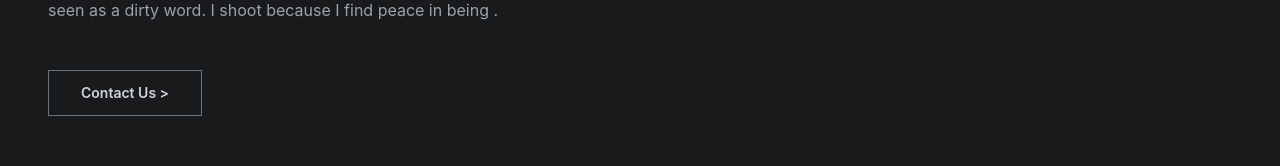
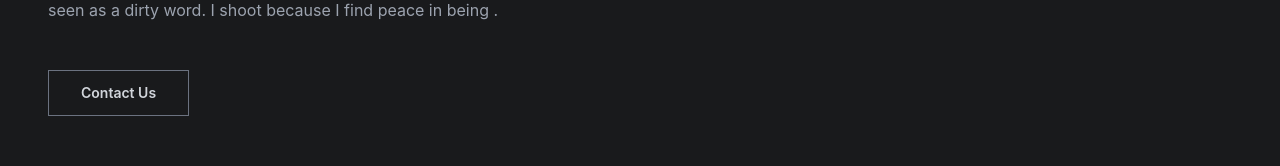
Before and after one commit to DevBobi/super-giggle, a React (Create React App) app: page / in a window 1280 px wide. Shown: the part 422-588 px from the top of the page. Built offline with nearby package versions, Linux system fonts and the light colour scheme.

Commit message:
update gallary

```diff
--- a/src/components/Hero/Hero.jsx
+++ b/src/components/Hero/Hero.jsx
@@ -18,7 +18,7 @@ const Hero = () => {
 					</p>
 					<div className=" space-y-4 sm:items-center sm:justify-center sm:flex-row sm:space-y-0 sm:space-x-4 lg:justify-start">
 						<button className="px-8 py-3 text-sm font-semibold text-gray-300 border border-gray-500">
-							Contact Us {'>'}{' '}
+							Contact Us <span>  </span>
 						</button>
 					</div>
 				</div>
```
